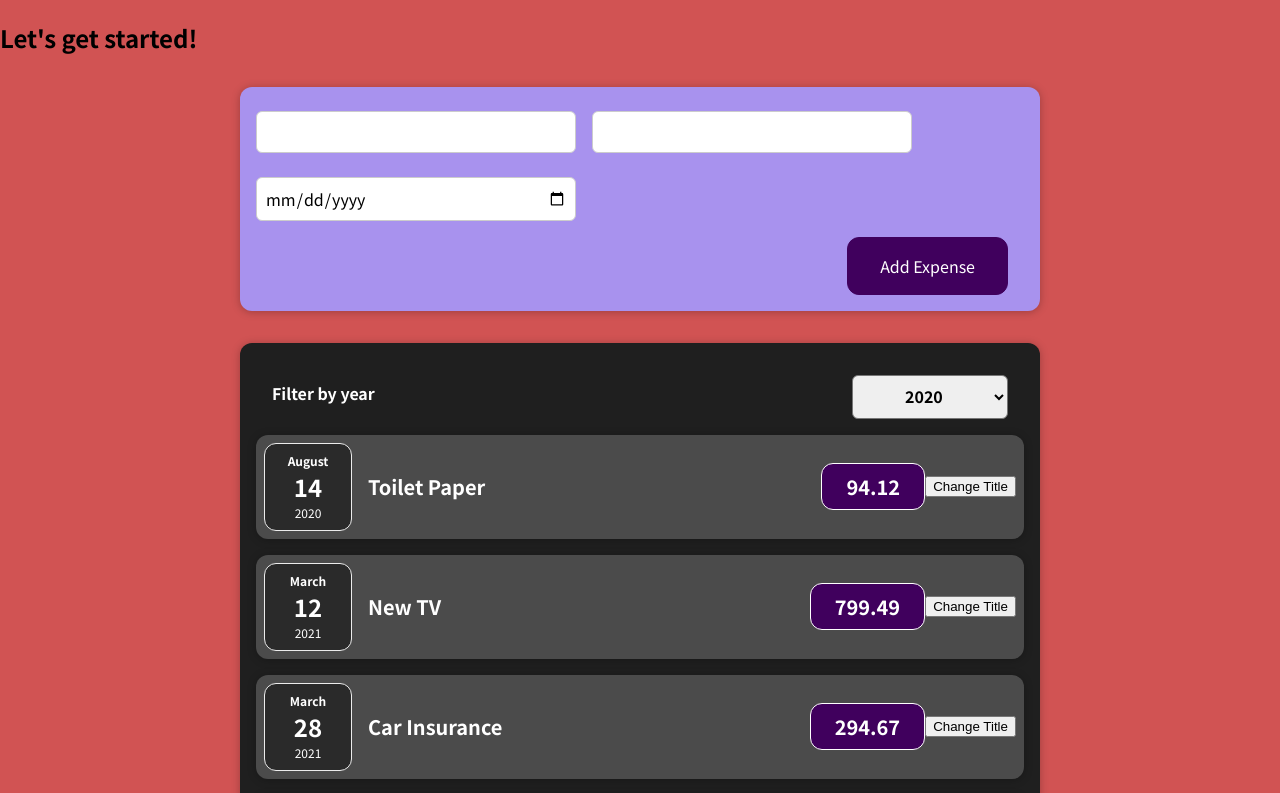
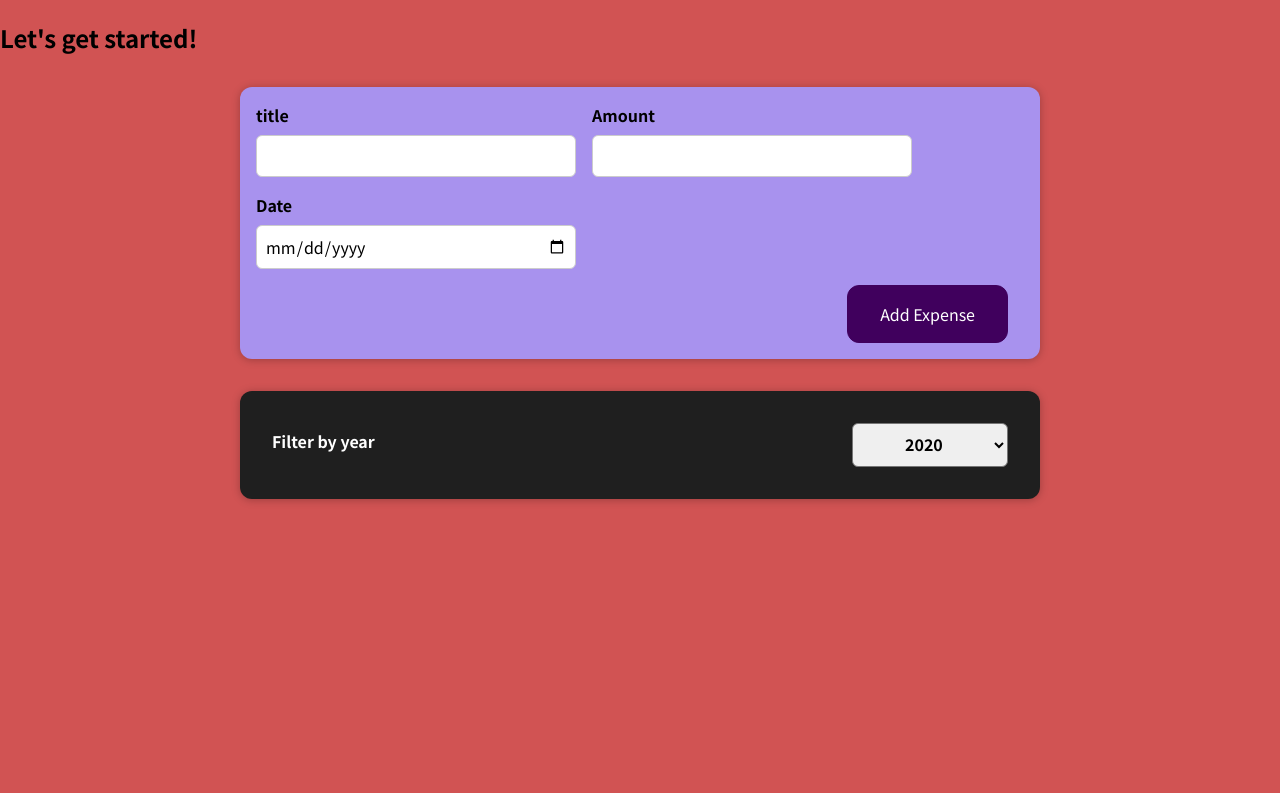
Before and after one commit to kqiu10/interactiveTaskBarWeb, a React (Create React App) app: page / in a window 1280 px wide. Shown: the top 793 px of the page. Built offline with nearby package versions, Linux system fonts and the light colour scheme; the HTML template or start-up script is replaced by a standard one.

Commit message:
get filtered year

```diff
--- a/src/App.js
+++ b/src/App.js
@@ -1,32 +1,36 @@
-import Expenses from './components/Expenses/Expenses'
-import NewExpense from './components/NewExpense/NewExpense'
-
-const App= () =>  {
-  const expenses = [
+import Expenses from "./components/Expenses/Expenses";
+import NewExpense from "./components/NewExpense/NewExpense";
+import { useState } from "react";
+const App = () => {
+  const DUMMY_EXPENSES = [
     {
-      id: 'e1',
-      title: 'Toilet Paper',
+      id: "e1",
+      title: "Toilet Paper",
       amount: 94.12,
       date: new Date(2020, 7, 14),
     },
-    { id: 'e2', title: 'New TV', amount: 799.49, date: new Date(2021, 2, 12) },
+    { id: "e2", title: "New TV", amount: 799.49, date: new Date(2021, 2, 12) },
     {
-      id: 'e3',
-      title: 'Car Insurance',
+      id: "e3",
+      title: "Car Insurance",
       amount: 294.67,
       date: new Date(2021, 2, 28),
     },
     {
-      id: 'e4',
-      title: 'New Desk (Wooden)',
+      id: "e4",
+      title: "New Desk (Wooden)",
       amount: 450,
       date: new Date(2021, 5, 12),
     },
   ];
 
-  const addExpenseHandler = expense => {
+  const [expenses, setExpense] = useState(DUMMY_EXPENSES);
 
-  }
+  const addExpenseHandler = (expense) => {
+    setExpense((prevExpenses) => {
+      return [expense, ...prevExpenses];
+    });
+  };
 
   return (
     <div>
@@ -34,11 +38,8 @@ const App= () =>  {
       <NewExpense onAddExpense={addExpenseHandler} />
 
       <Expenses items={expenses} />
-
     </div>
   );
-}
-
-
+};
 
 export default App;
--- a/src/components/Expenses/ExpenseItem.js
+++ b/src/components/Expenses/ExpenseItem.js
@@ -1,23 +1,16 @@
 import "./ExpenseItem.css";
 import ExpenseDate from "./ExpenseDate";
 import Card from "../UI/Card";
-import { useState } from "react";
 
 const ExpenseItem = ({ title, amount, date }) => {
-  //function clickHandler
-  const [head, setHead] = useState(title);
-  const clickHandler = () => {
-    setHead("Updated!");
-  };
-
   return (
     <Card className="expense-item">
       <ExpenseDate date={date} />
       <div className="expense-item__description">
-        <h2>{head}</h2>
-        <div className="expense-item__price">{amount}</div>
+        <h2>{title}</h2>
+        <div className="expense-item__price">${amount}</div>
       </div>
-      <button onClick={clickHandler}>Change Title</button>
+
     </Card>
   );
 };
--- a/src/components/Expenses/Expenses.js
+++ b/src/components/Expenses/Expenses.js
@@ -5,35 +5,28 @@ import ExpressFilter from "./ExpensesFilter";
 import { useState } from "react";
 const Expenses = (props) => {
   const [filteredYear, setFilteredYear] = useState("2020");
+
   const filterCHangeHandler = (selectedYear) => {
     setFilteredYear(selectedYear);
   };
+
+  const filteredExpenses = props.items.filter(expense => {
+    return expense.date.getFullYear().toString === filteredYear;
+  })
   return (
     <Card className="expenses">
       <ExpressFilter
         onChangeFilter={filterCHangeHandler}
         selected={filteredYear}
       />
-      <ExpenseItem
-        title={props.items[0].title}
-        amount={props.items[0].amount}
-        date={props.items[0].date}
-      />
-      <ExpenseItem
-        title={props.items[1].title}
-        amount={props.items[1].amount}
-        date={props.items[1].date}
-      />
-      <ExpenseItem
-        title={props.items[2].title}
-        amount={props.items[2].amount}
-        date={props.items[2].date}
-      />
-      <ExpenseItem
-        title={props.items[3].title}
-        amount={props.items[3].amount}
-        date={props.items[3].date}
-      />
+      {filteredExpenses.map((expense) => (
+        <ExpenseItem
+          key={expense.id}
+          title={expense.title}
+          amount={expense.amount}
+          date={expense.date}
+        />
+      ))}
     </Card>
   );
 };
--- a/src/components/NewExpense/ExpenseForm.js
+++ b/src/components/NewExpense/ExpenseForm.js
@@ -49,7 +49,7 @@ const ExpenseForm = ({ onSaveExpenseData }) => {
       amount: enteredAmount,
       date: new Date(enteredDate),
     };
-    onSaveExpenseData();
+    onSaveExpenseData(expenseDate);
     setEnteredAmount("");
     setEnteredDate("");
     setEnteredTitle("");
@@ -59,12 +59,13 @@ const ExpenseForm = ({ onSaveExpenseData }) => {
     <form onSubmit={submitHandler}>
       <div className="new-expense__controls">
         <div className="new-expense__control">
-          <label>{enteredTitle}</label>
-          <input type="text" onChange={titleChangeHanlder} />
+          <label>title</label>
+          <input value={ enteredTitle}type="text" onChange={titleChangeHanlder} />
         </div>
         <div className="new-expense__control">
-          <label>{enteredAmount}</label>
+          <label>Amount</label>
           <input
+            value={enteredAmount}
             type="number"
             min="0.01"
             step="0.01"
@@ -72,12 +73,13 @@ const ExpenseForm = ({ onSaveExpenseData }) => {
           />
         </div>
         <div className="new-expense__control">
-          <label>{enteredDate}</label>
+          <label>Date</label>
           <input
             type="date"
             min="2019-01-01"
             max="2022-12-31"
             onChange={DateChangeHanlder}
+            value={enteredDate}
           />
         </div>
       </div>
```
